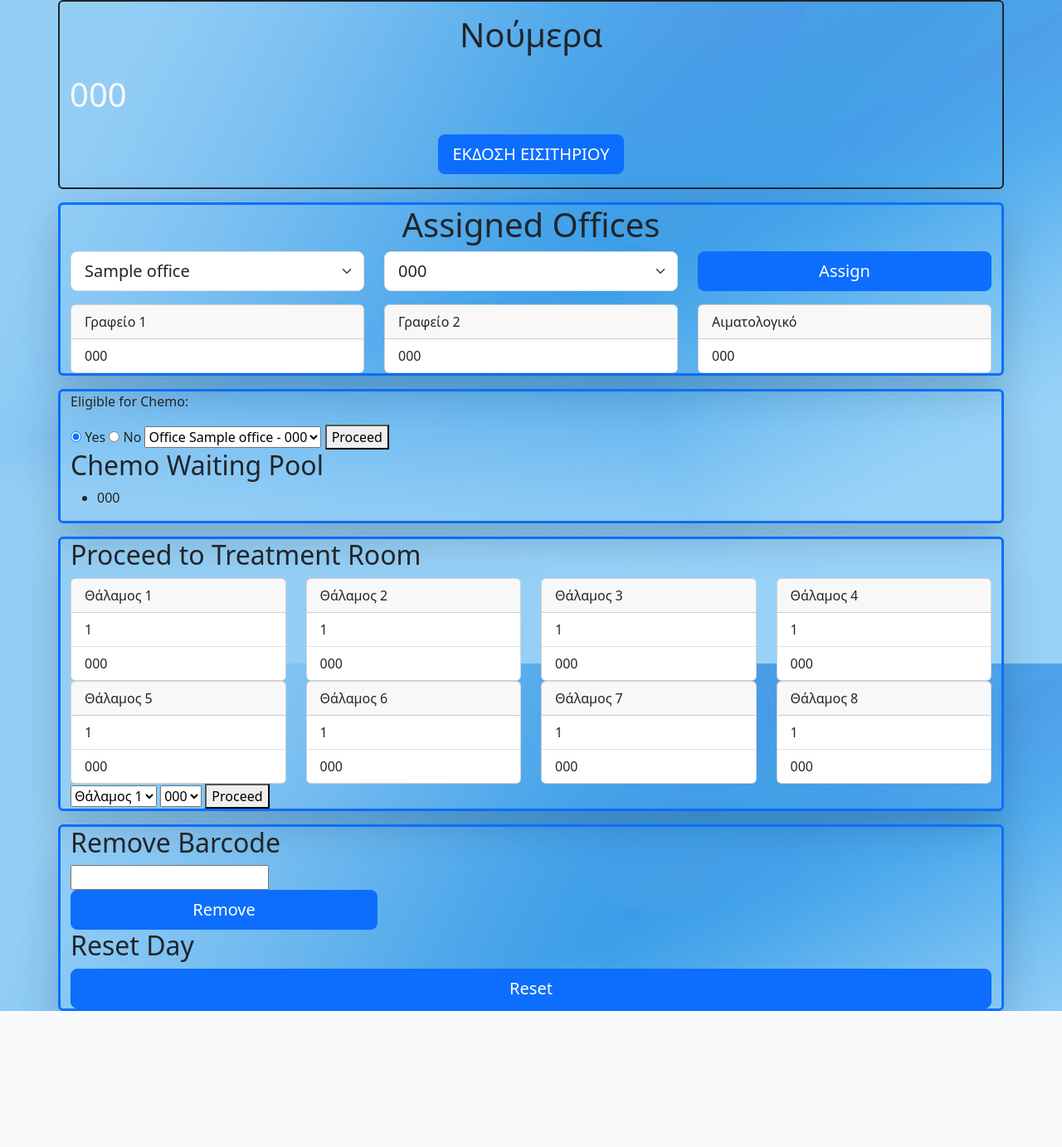
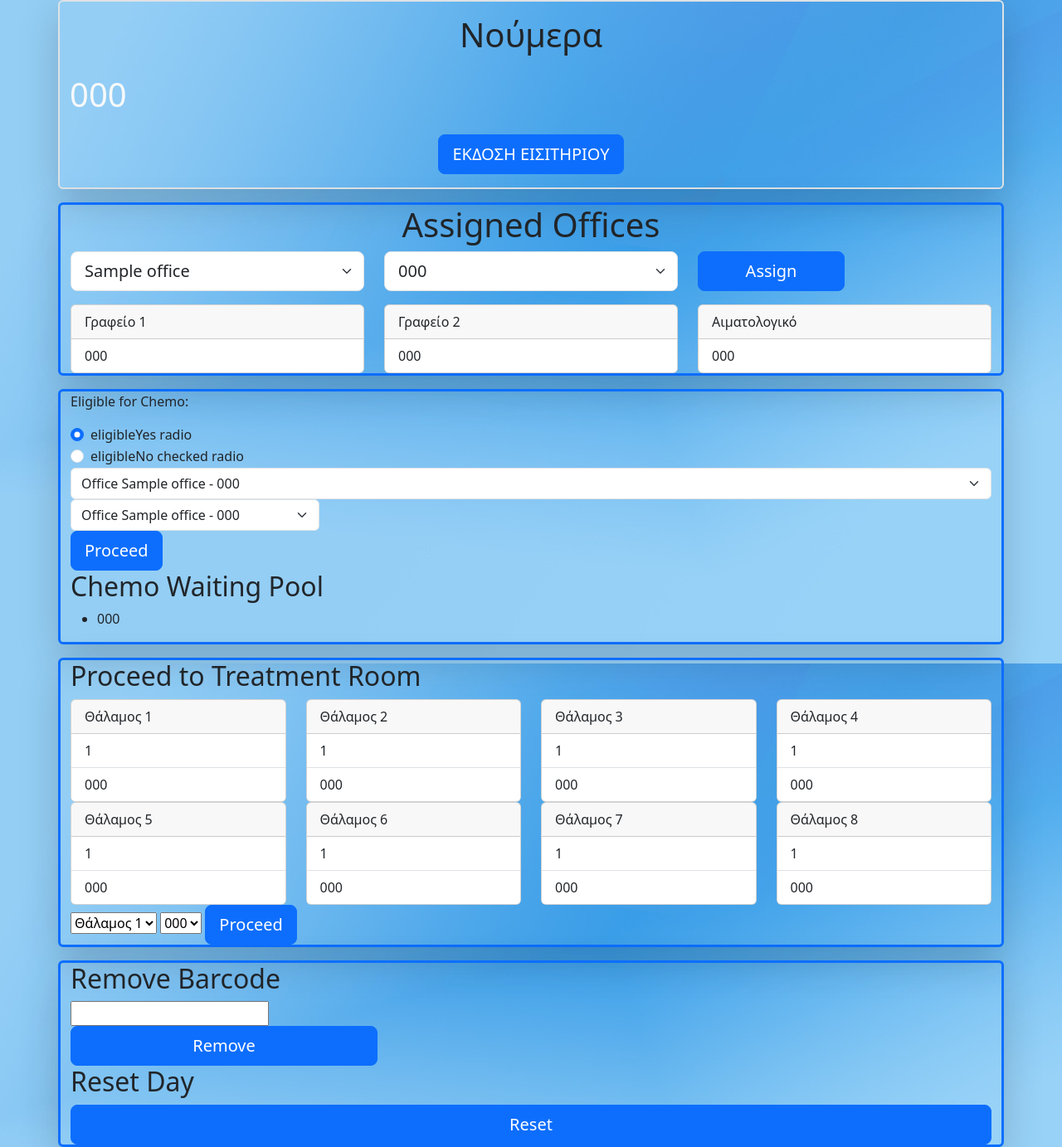
Before and after one commit to evtasos/kmh, a Flask app: template templates/test.html in a window 1280 px wide. Shown: the whole page at 83% size. Before the commit the page ends 1219 px from the top, so only its background shows below. Run offline with Flask 3, Linux system fonts and the light colour scheme; the template is opened without the code that fills it: most values are stand-ins (such as "Sample title", 1, 10 or a date in 2020).

Commit message:
radio button fix

```diff
--- a/kmh.py
+++ b/kmh.py
@@ -44,7 +44,6 @@ def add_to_chemo_waiting():
                 treatment_waiting_pool.append(barcode)
                 return jsonify({'message': f'Patient with barcode {barcode} added to chemo waiting pool. Removed from office {office_number}.'})
             else:
-                treatment_waiting_pool.remove(barcode)
                 return jsonify({'message': f'Patient with barcode {barcode} is not eligible for chemo. Removed from office {office_number}.'})
 
     return jsonify({'message': 'Barcode not found in the assigned offices.'}), 404
--- a/templates/test.html
+++ b/templates/test.html
@@ -9,12 +9,12 @@
         .message-container {
             display: none;
             position: fixed;
-            top: 75%;
-            right: 50%;
+            top: 10%;
+            right: 10%;
             /* opacity: 0.4; */
             transform: translateY(-50%);
             /* background-color: lightgray; */
-            background: rgba(233, 111, 111, 0.568);
+            background: rgba(233, 111, 111, 0.24);
             padding: 10px;
             border-radius: 5px;
             white-space: nowrap;
@@ -34,7 +34,7 @@
 
 </head>
 <body>
-        <div class="container border border-dark border-2 rounded">
+        <div class="container border border-lightgrey border-2 shadow-lg rounded">
             <!--  shadow p-3 mb-5 bg-body rounded -->
             <div class="row text-center p-3">
                 <div class="h1 text-dark">Νούμερα</div>
@@ -84,7 +84,7 @@
             </div>
             <div class="col-md-4">
                 <!-- <div class="d-grid gap-2 col-4 mx-auto"></div> -->
-                <button type="button" class="w-100 btn btn-primary btn-lg" onclick="assignToOffice()">Assign</button>
+                <button type="button" class="w-50 btn btn-primary btn-lg" onclick="assignToOffice()">Assign</button>
                 <!-- </div> -->
             </div>
         </div>
@@ -132,18 +132,51 @@
     <!-- <h2>----------------------------</h2> -->
     <div class="container border border-primary border-3 shadow-lg rounded mt-3">
     <p>Eligible for Chemo:</p>
-    <input type="radio" id="eligibleYes" name="eligible" value="true" checked>
-    <label for="eligibleYes">Yes</label>
-    <input type="radio" id="eligibleNo" name="eligible" value="false">
-    <label for="eligibleNo">No</label>
-    <select id="chemoSelect">
+
+    <div class="form-check">
+        <input class="form-check-input" type="radio" name="flexRadioDefault" id="eligibleYes" checked>
+        <label class="form-check-label" for="eligibleYes">
+            eligibleYes radio
+        </label>
+      </div>
+      <div class="form-check">
+        <input class="form-check-input" type="radio" name="flexRadioDefault" id="eligibleNo" >
+        <label class="form-check-label" for="eligibleNo">
+            eligibleNo checked radio
+        </label>
+      </div>
+
+
+    <!-- <select id="chemoSelect">
+        {% for office_number, barcodes in assigned_offices.items() %}
+            {% for barcode in barcodes %}
+                <option value="{{ barcode }}">Office {{ office_number }} - {{ barcode }}</option>
+            {% endfor %}
+        {% endfor %}
+    </select> -->
+    <!-- <select id="barcodeSelect" class="form-select form-select-lg mb-3" aria-label="Default select example">
+        {% for barcode in office_pool %}
+        <option value="{{ barcode }}">{{ barcode }}</option>
+        {% endfor %}
+    </select> -->
+
+    <select class="form-select" id="chemoSelect" aria-label="Chemo Select">
         {% for office_number, barcodes in assigned_offices.items() %}
             {% for barcode in barcodes %}
                 <option value="{{ barcode }}">Office {{ office_number }} - {{ barcode }}</option>
             {% endfor %}
         {% endfor %}
     </select>
-    <button onclick="proceedToChemo()">Proceed</button>
+    <select class="form-select" id="chemoSelect" aria-label="Chemo Select" style="width: 300px;">
+        {% for office_number, barcodes in assigned_offices.items() %}
+            {% for barcode in barcodes %}
+                <option value="{{ barcode }}">Office {{ office_number }} - {{ barcode }}</option>
+            {% endfor %}
+        {% endfor %}
+    </select>
+
+
+    <button type="button" class="btn btn-primary btn-lg" onclick="proceedToChemo()">Proceed</button>
     <h2>Chemo Waiting Pool</h2>
     <ul>
         {% for barcode in chemo_waiting_pool %}
@@ -275,7 +308,7 @@
             <option value="{{ barcode }}">{{ barcode }}</option>
         {% endfor %}
     </select>
-    <button onclick="proceedToTreatment()">Proceed</button>
+    <button type="button" class="btn btn-primary btn-lg" onclick="proceedToTreatment()">Proceed</button>
 </div>
 <div class="container border border-primary border-3 shadow-lg rounded mt-3">
     <div class="row-md">
```
